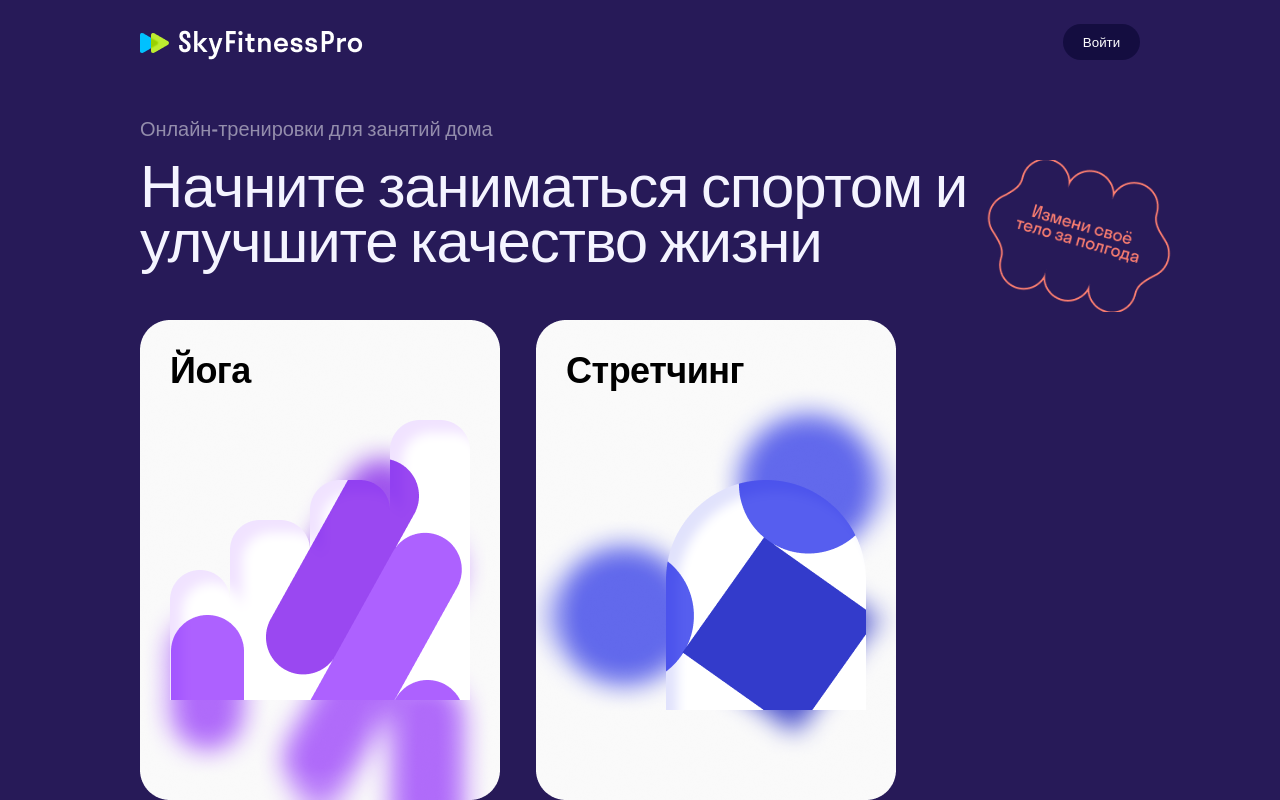
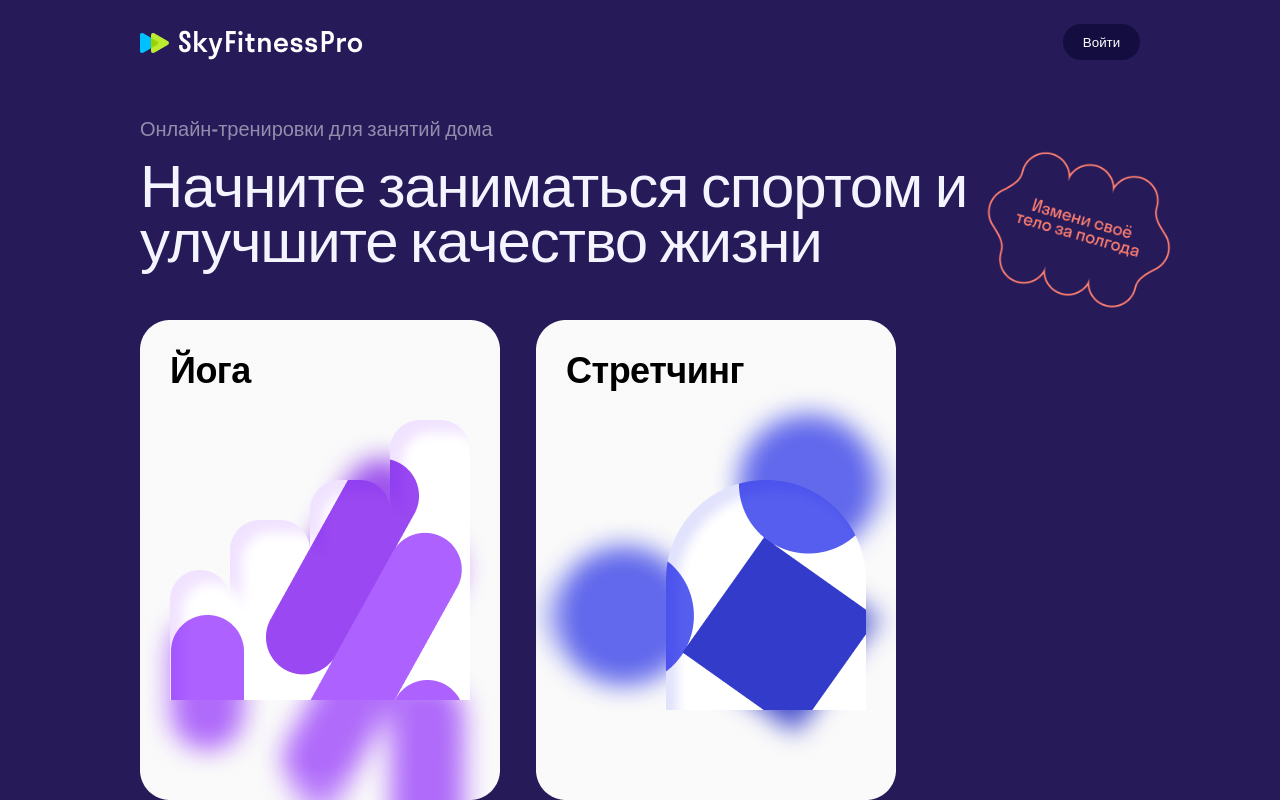
Before and after one commit to Allgud/fitness-app, a React (Vite) app: page / in a window 1280 px wide. Built offline with nearby package versions, Linux system fonts and the light colour scheme.

Commit message:
fixed sale-sticker position

```diff
--- a/src/pages/main/styles.js
+++ b/src/pages/main/styles.js
@@ -30,9 +30,9 @@ export const MainTitle = styled.h1`
 
 export const SaleStickerBox = styled.div`
     width: 212px;
-    height: 152px;
+    height: 160px;
     position: absolute;
-    top: 20px;
+    top: 10px;
     right: -45px;
     background-image: url('/assets/img/sale-sticker.png');
     background-repeat: no-repeat;
```
